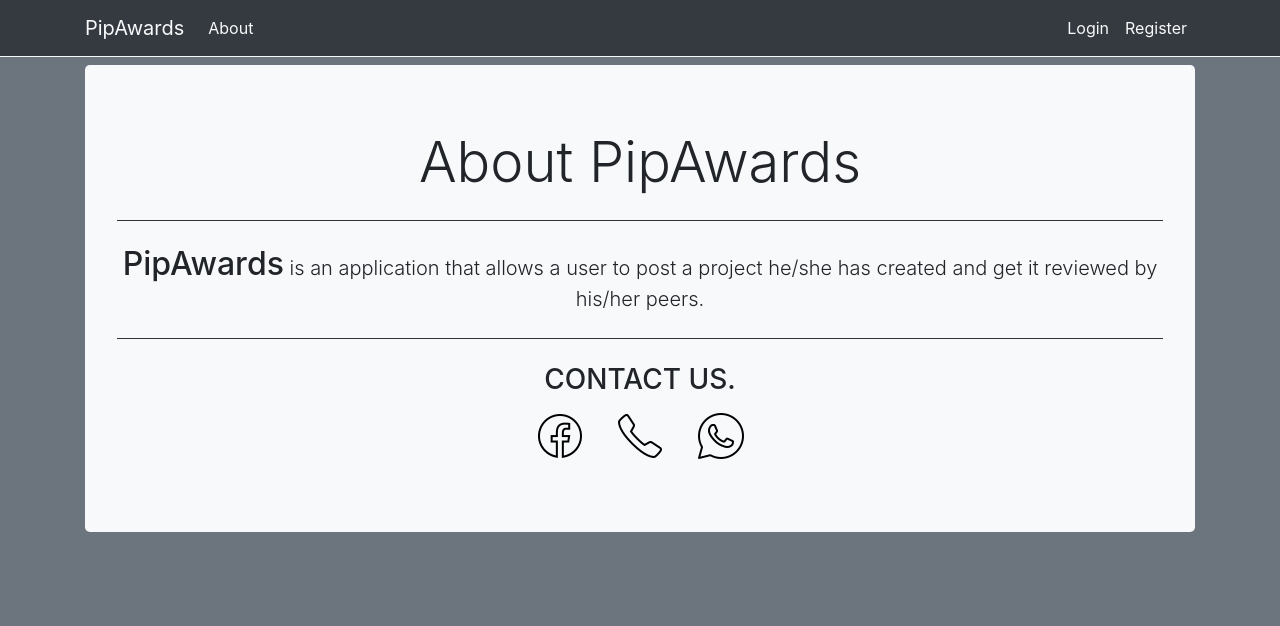
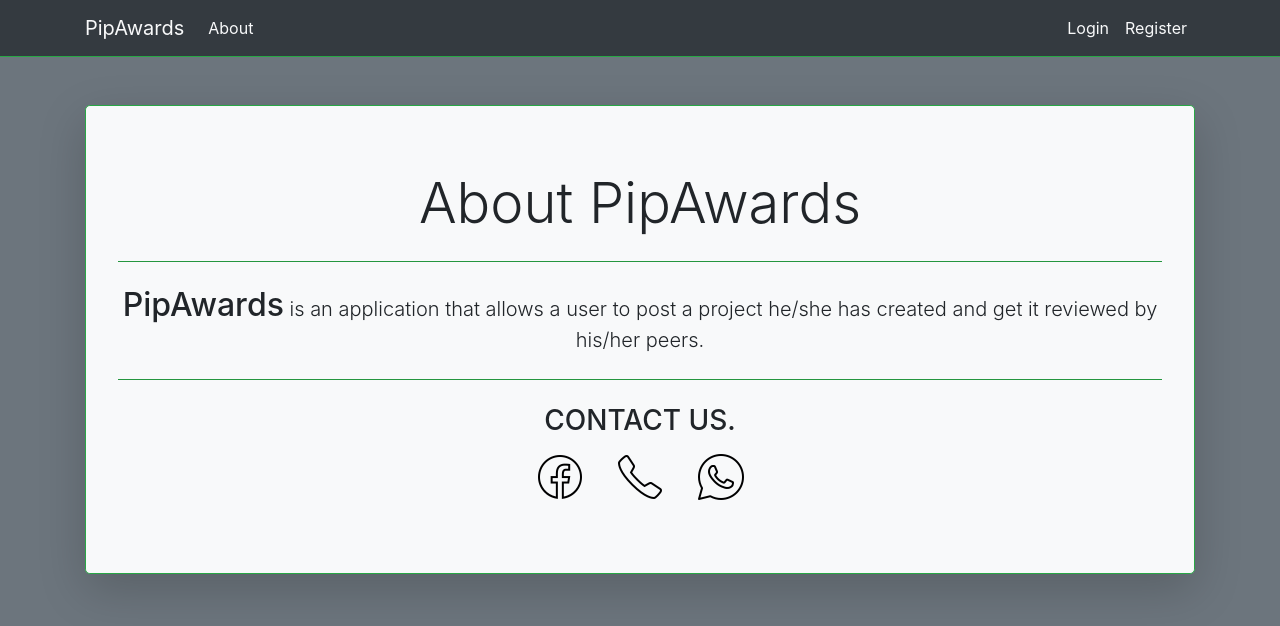
Before and after one commit to philip-bbaale/Awaards, a Django app: page /about in a window 1280 px wide. Shown: the top 626 px of the page. Run offline with Django 3.2, Linux system fonts and the light colour scheme; some libraries are stand-ins or nearby versions.

Commit message:
final styles

```diff
--- a/awardshome/templates/awardshome/about.html
+++ b/awardshome/templates/awardshome/about.html
@@ -2,11 +2,11 @@
 {% load static %}
 {% block content %}
 <div class="container">
-    <div class="jumbotron bg-light mt-2">
+    <div class="jumbotron bg-light mt-5 border border-success shadow-lg">
         <h1 class="display-4 text-center ">About PipAwards</h1>
-        <hr class="my-4 bg-dark">
+        <hr class="my-4 bg-success">
         <p class="lead text-center "><span class=" h2">PipAwards</span> is an application that allows a user to post a project he/she has created and get it reviewed by his/her peers.</p>
-        <hr class="my-4 bg-dark">
+        <hr class="my-4 bg-success">
         <div class="row contact_us text-center">
             <div class="col-md-12">
               <h3 class="" id="m2">CONTACT US.</h3>
--- a/awardshome/templates/awardshome/base.html
+++ b/awardshome/templates/awardshome/base.html
@@ -20,9 +20,9 @@
 </head>
 <body class="bg-secondary">
 
-    <nav class="navbar navbar-expand-lg sticky-top navbar-light bg-dark border-bottom border-light">
+    <nav class="navbar navbar-expand-lg sticky-top navbar-light bg-dark border-bottom border-success">
         <div class="container">
-            <a class="navbar-brand ml-auto text-light" href="" >
+            <a class="navbar-brand ml-auto text-light" href="{% url 'awards-home' %}" >
                 PipAwards
             </a>
             <button class="navbar-toggler" type="button" data-toggle="collapse" data-target="#navbarNavAltMarkup" aria-controls="navbarNavAltMarkup" aria-expanded="false" aria-label="Toggle navigation">
```
